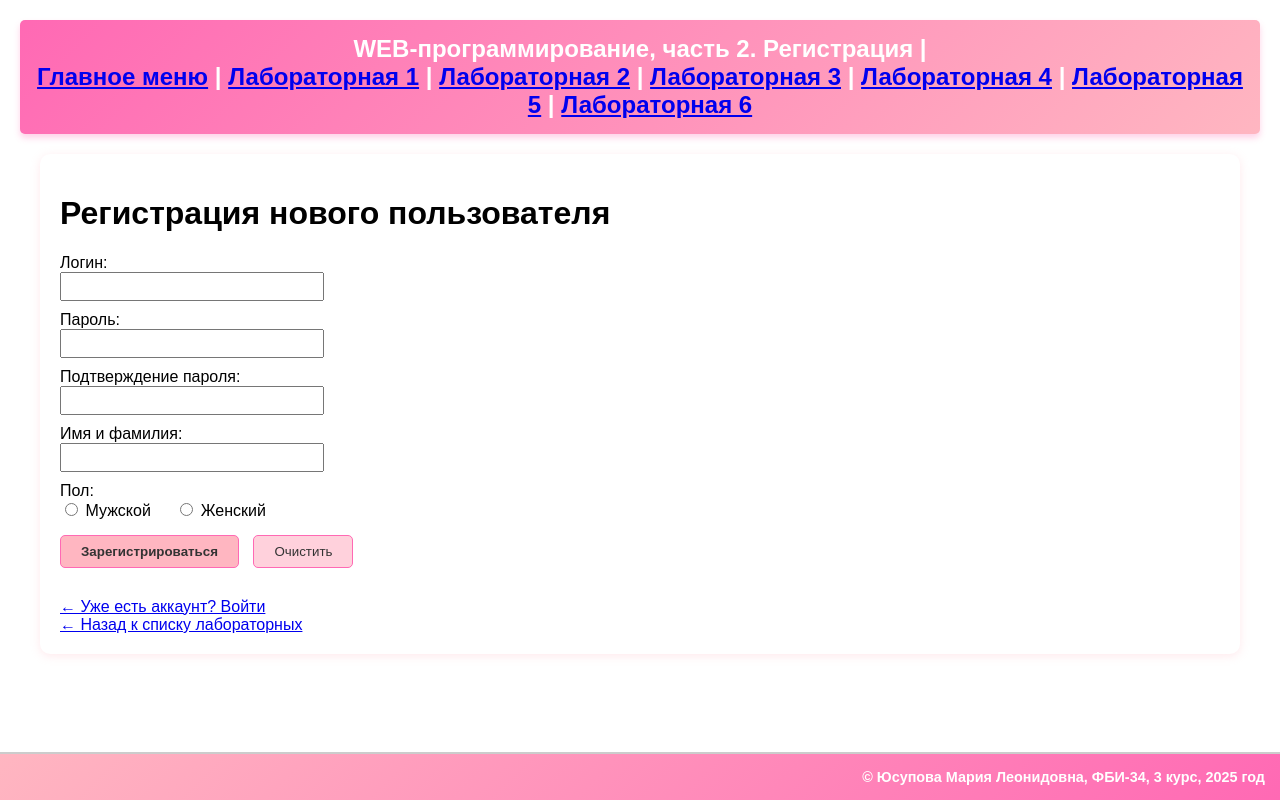
After one commit to Maria25k/web-back-labs, a Flask app: template templates/lab4/register.html in a window 1280 px wide. The commit adds this page. Run offline with Flask 3, Linux system fonts and the light colour scheme; the template is opened without the code that fills it, so the values that code supplies are empty.

Commit message:
Улучшение авторизации

```diff
--- a/lab4.py
+++ b/lab4.py
@@ -134,30 +134,58 @@ def tree():
 @lab4.route('/lab4/login', methods=['GET', 'POST'])
 def login():
     if request.method == 'GET':
+        # Проверяем по ключу 'user_name' (или можно использовать 'login')
         authorized = 'user_name' in session
         user_name = session.get('user_name', '')
-        return render_template('lab4/login.html', authorized=authorized, user_name=user_name)
+        login_value = session.get('login', '')
+        return render_template('lab4/login.html',
+                               authorized=authorized,
+                               user_name=user_name,
+                               login_value=login_value,
+                               error='')
 
-    login = request.form.get('login', '').strip()
-    password = request.form.get('password', '')
+    # POST-запрос
+    login_input = request.form.get('login', '').strip()
+    password = request.form.get('password', '').strip()
 
+    # Валидация
+    if not login_input:
+        return render_template('lab4/login.html',
+                               authorized=False,
+                               user_name='',
+                               login_value=login_input,
+                               error='Не введён логин')
 
-    if login == '':
-        return render_template('lab4/login.html', error='Не введён логин', login_value=login)
+    if not password:
+        return render_template('lab4/login.html',
+                               authorized=False,
+                               user_name='',
+                               login_value=login_input,
+                               error='Не введён пароль')
 
-    if password == '':
-        return render_template('lab4/login.html', error='Не введён пароль', login_value=login)
+    # Поиск пользователя
+    user_found = None
+    for user in users:
+        if user['login'] == login_input and user['password'] == password:
+            user_found = user
+            break
 
-    for user in users:
-        if login == user['login'] and password == user['password']:
-            session['user_name'] = user['name']
-            return redirect('/lab4/login')
+    if user_found:
+        # Сохраняем и логин, и имя в сессии
+        session['login'] = login_input
+        session['user_name'] = user_found['name']
+        return redirect('/lab4/login')  # POST/Redirect/GET
 
-    return render_template('lab4/login.html', error='Неверные логин и/или пароль', login_value=login)
+    return render_template('lab4/login.html',
+                           authorized=False,
+                           user_name='',
+                           login_value=login_input,
+                           error='Неверные логин и/или пароль')
 
 
 @lab4.route('/lab4/logout', methods=['POST'])
 def logout():
+    # Удаляем все связанные с авторизацией ключи
     session.pop('login', None)
-    session.pop('name', None)
+    session.pop('user_name', None)
     return redirect('/lab4/login')
--- /dev/null
+++ b/templates/lab4/register.html
@@ -0,0 +1,76 @@
+{% extends "base.html" %}
+
+{% block lab %}Регистрация{% endblock %}
+
+{% block main %}
+    <h1>Регистрация нового пользователя</h1>
+
+    {% if error %}
+        <div style="color: red; font-weight: bold; padding: 10px; border: 1px solid red; margin-bottom: 15px;">
+            {{ error | safe }}
+        </div>
+    {% endif %}
+
+    <form method="post">
+        <div style="margin-bottom: 10px;">
+            <label for="login">Логин:</label><br>
+            <input type="text" id="login" name="login" value="{{ login or '' }}" style="width: 250px; padding: 5px;">
+        </div>
+
+        <div style="margin-bottom: 10px;">
+            <label for="password">Пароль:</label><br>
+            <input type="password" id="password" name="password" style="width: 250px; padding: 5px;">
+        </div>
+
+        <div style="margin-bottom: 10px;">
+            <label for="confirm_password">Подтверждение пароля:</label><br>
+            <input type="password" id="confirm_password" name="confirm_password" style="width: 250px; padding: 5px;">
+        </div>
+
+        <div style="margin-bottom: 10px;">
+            <label for="name">Имя и фамилия:</label><br>
+            <input type="text" id="name" name="name" value="{{ name or '' }}" style="width: 250px; padding: 5px;">
+        </div>
+
+        <div style="margin-bottom: 15px;">
+            <label>Пол:</label><br>
+            <label>
+                <input type="radio" name="gender" value="М" {% if gender == 'М' %}checked{% endif %}>
+                Мужской
+            </label>
+            <label style="margin-left: 20px;">
+                <input type="radio" name="gender" value="Ж" {% if gender == 'Ж' %}checked{% endif %}>
+                Женский
+            </label>
+        </div>
+
+        <div>
+            <button type="submit" style="
+                background-color: #ffb6c1;
+                color: #333;
+                border: 1px solid #ff69b4;
+                padding: 8px 20px;
+                border-radius: 5px;
+                cursor: pointer;
+                font-weight: bold;
+                margin-right: 10px;">
+                Зарегистрироваться
+            </button>
+
+            <button type="reset" style="
+                background-color: #ffd1dc;
+                color: #333;
+                border: 1px solid #ff69b4;
+                padding: 8px 20px;
+                border-radius: 5px;
+                cursor: pointer;">
+                Очистить
+            </button>
+        </div>
+    </form>
+
+    <div style="margin-top: 30px;">
+        <a href="/lab4/login">← Уже есть аккаунт? Войти</a><br>
+        <a href="/lab4/">← Назад к списку лабораторных</a>
+    </div>
+{% endblock %}
```
Also changed, not shown: templates/lab4/edit_user.html (added, +23 -0 lines), templates/lab4/login.html (+40 -15 lines).
